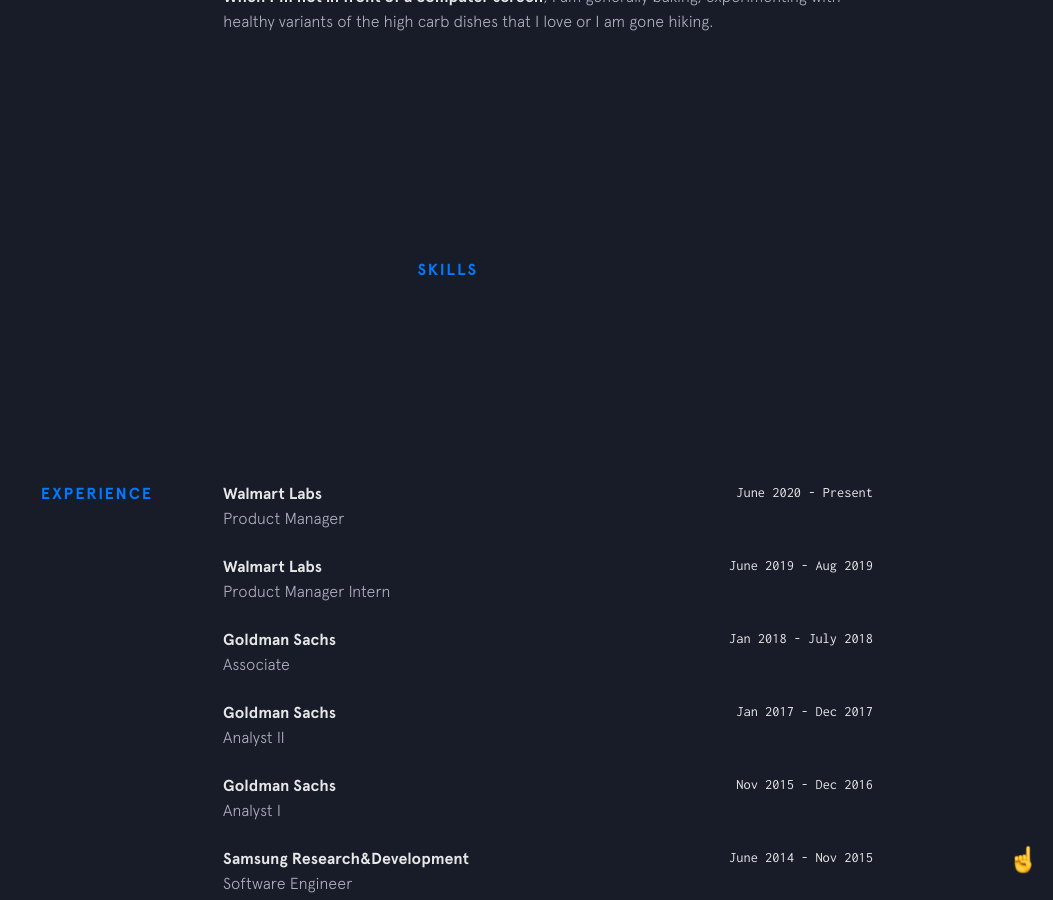
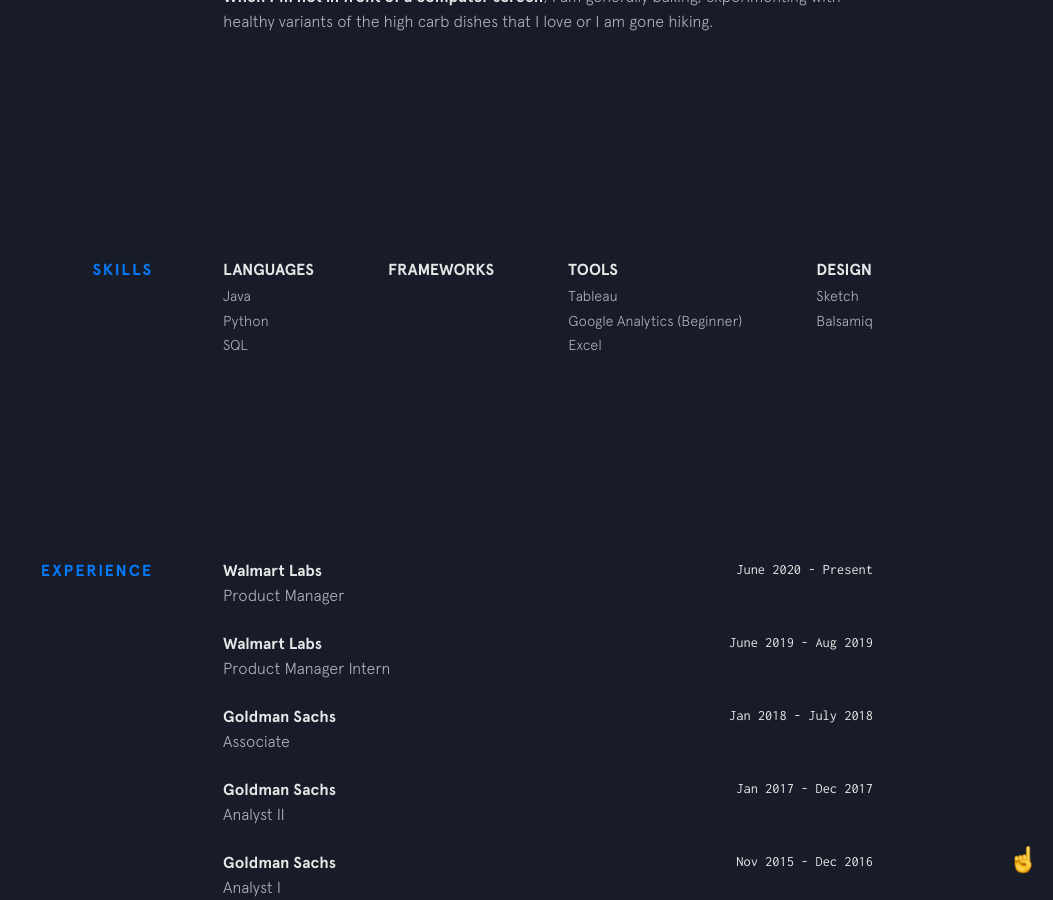
Before and after one commit to sonal1771/sonal1771.github.io, a Jekyll site: the page built from index.html, in a window 1280 px wide and 900 px high, scrolled down 1238 px. Shown: the whole window, without its empty margins (227-1280 px from the left). Built offline with Jekyll 4.4.1, drawn with Linux system fonts in a browser that asks for light colours; nearby versions of some CDN libraries.

Commit message:
Updating skills

```diff
--- a/_data/skills.yml
+++ b/_data/skills.yml
@@ -3,6 +3,11 @@
   - item: Python
   - item: SQL
 
+tools:
+  - item: Tableau
+  - item: Google Analytics (Beginner)
+  - item: Excel
+
 design:
   - item: Sketch
   - item: Balsamiq
--- a/_includes/skills.html
+++ b/_includes/skills.html
@@ -1,4 +1,40 @@
 <section class="section skills">
   <div class="section__title">Skills</div>
-
+  <div class="section__content">
+    <!-- <p>I’ve picked up quite a few skills during the course of my three co-ops, and aim to improve these skills everyday. Here are a few of the technologies that I have experience with:</p> -->
+    <div class="skillz">
+      <div class="skillz__category">
+        <div class="skillz__category__label">Languages</div>
+        <ul>
+          {% for language in site.data.skills.languages %}
+          <li class="skillz__category__item">{{language.item}}</li>
+          {% endfor %}
+        </ul>
+      </div>
+      <div class="skillz__category">
+        <div class="skillz__category__label">Frameworks</div>
+        <ul>
+          {% for framework in site.data.skills.frameworks %}
+          <li class="skillz__category__item">{{framework.item}}</li>
+          {% endfor %}
+        </ul>
+      </div>
+      <div class="skillz__category">
+        <div class="skillz__category__label">Tools</div>
+        <ul>
+          {% for tool in site.data.skills.tools %}
+          <li class="skillz__category__item">{{tool.item}}</li>
+          {% endfor %}
+        </ul>
+      </div>
+      <div class="skillz__category">
+        <div class="skillz__category__label">Design</div>
+        <ul>
+          {% for thing in site.data.skills.design %}
+          <li class="skillz__category__item">{{thing.item}}</li>
+          {% endfor %}
+        </ul>
+      </div>
+    </div>
+  </div>
 </section>
```
